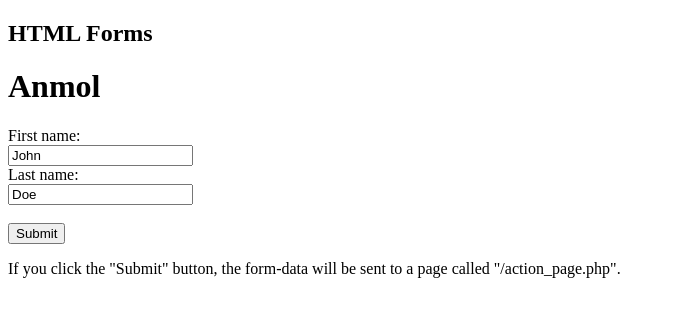
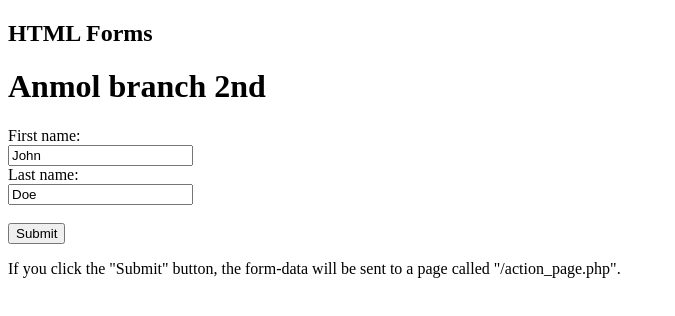
Before and after one commit to Harishkumar12032003/collaboration, a plain HTML site: page index.html in a window 1280 px wide. Shown: the whole page, without its empty margins (0-675 px from the left). Drawn offline with Linux system fonts and the light colour scheme.

Commit message:
added new header

```diff
--- a/index.html
+++ b/index.html
@@ -5,7 +5,7 @@
 <h2>HTML Forms</h2>
 
 <form action="/action_page.php">
-  <h1>Anmol</h1>
+  <h1>Anmol branch 2nd</h1>
   <label for="fname">First name:</label><br>
   <input type="text" id="fname" name="fname" value="John"><br>
   <label for="lname">Last name:</label><br>
```
